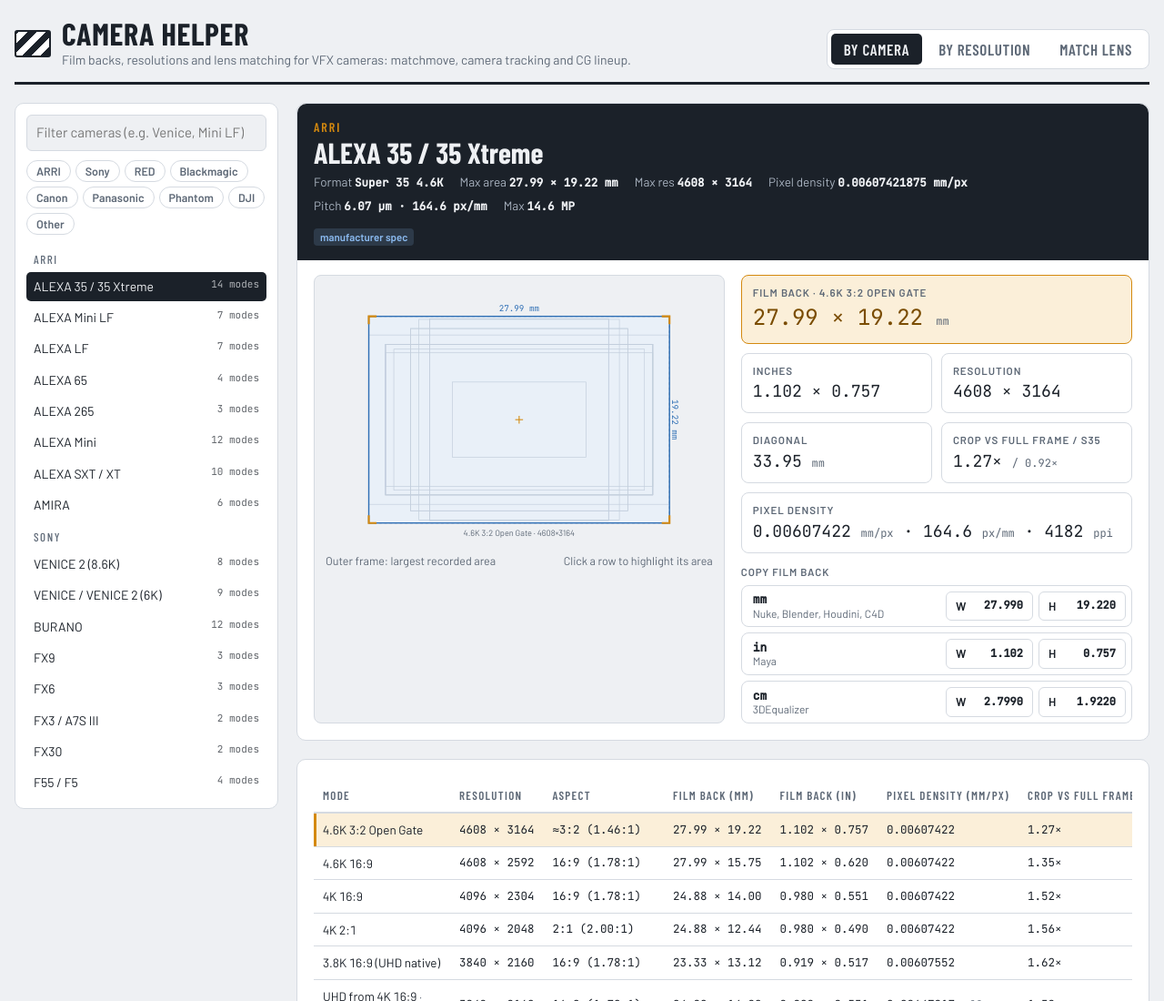
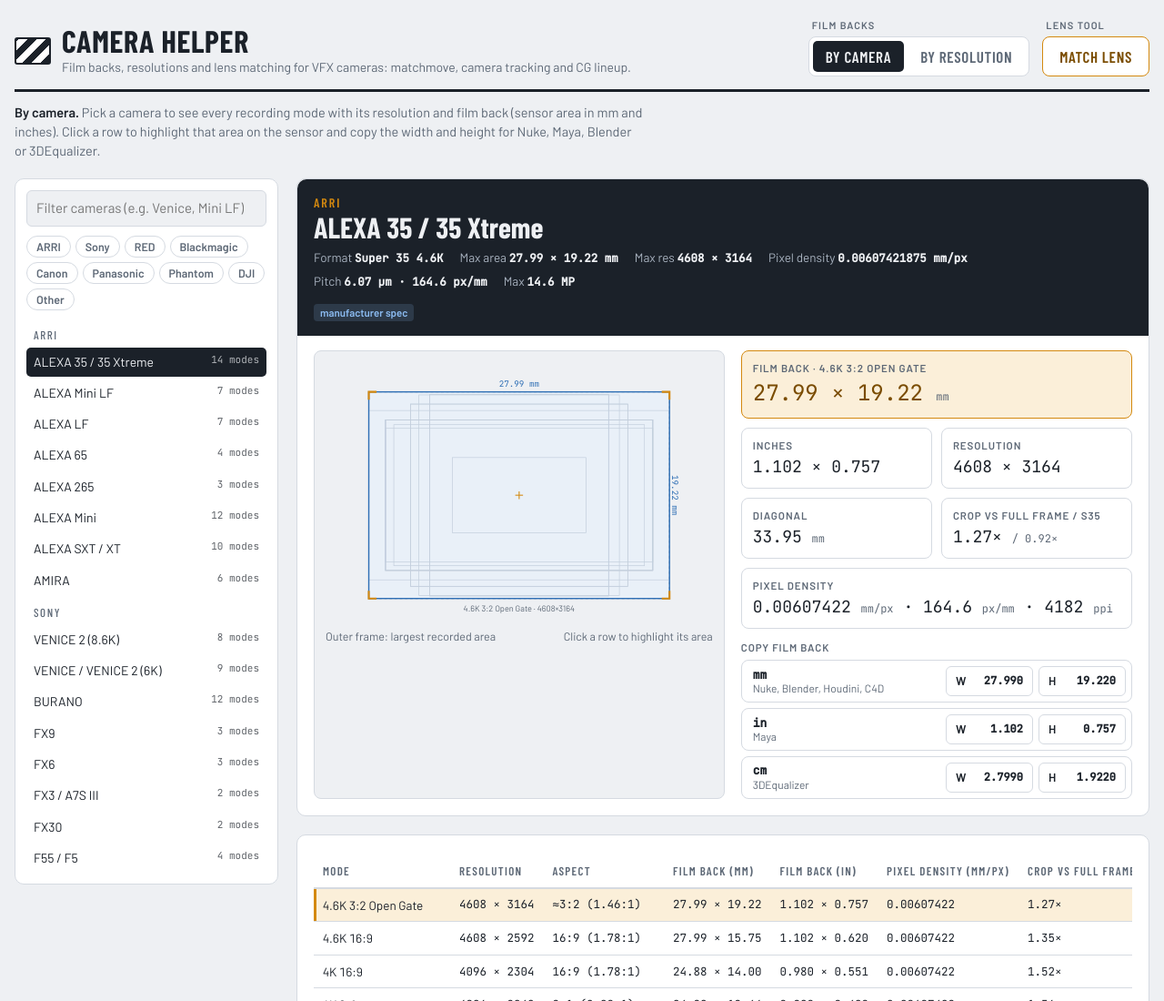
Before and after one commit to Baldagur/baldagur.github.io, a plain HTML site: page _source/camera-helper.html in a window 1280 px wide. Shown: the top 1100 px of the page at 91% size. Drawn offline with nearby package versions, Linux system fonts and the light colour scheme.

Commit message:
Update Camera Helper: grouped tabs with descriptions
Co-Authored-By: Claude Opus 5.5 <noreply@anthropic.com>
Claude-Session: https://claude.ai/code/session_01ST2xBm77eZ5qYVJ1nehNRo

```diff
--- a/_source/camera-helper.html
+++ b/_source/camera-helper.html
@@ -32,6 +32,14 @@ h1{font-family:var(--f-display);font-weight:700;font-size:34px;letter-spacing:.0
 .tabs{display:flex;gap:4px;background:var(--panel);border:1px solid var(--line);border-radius:8px;padding:4px}
 .tab{font-family:var(--f-display);font-size:17px;font-weight:600;letter-spacing:.04em;text-transform:uppercase;border:0;background:transparent;color:var(--muted);padding:7px 14px;border-radius:5px;cursor:pointer}
 .tab[aria-selected="true"]{background:var(--ink);color:var(--bg)}
+.tabdesc{margin:12px 0 0;color:var(--muted);font-size:14.5px;max-width:90ch;text-wrap:pretty}
+.tabdesc b{color:var(--ink);font-weight:600}
+.tabgroups{display:flex;flex-wrap:wrap;gap:14px;align-items:flex-end}
+.tabgroup{display:flex;flex-direction:column;gap:4px}
+.tglabel{font-size:11px;font-weight:600;letter-spacing:.1em;text-transform:uppercase;color:var(--muted);padding-left:4px}
+.tabs-tool{border-color:var(--accent)}
+.tabs-tool .tab{color:var(--accent-ink)}
+.tabs-tool .tab[aria-selected="true"]{background:var(--accent);color:var(--panel)}
 .tab:focus-visible,button:focus-visible,input:focus-visible,select:focus-visible{outline:2px solid var(--accent);outline-offset:2px}
 
 .grid{display:grid;grid-template-columns:290px minmax(0,1fr);gap:20px;margin-top:20px}
@@ -151,12 +159,23 @@ label.f{display:flex;flex-direction:column;gap:4px;font-size:12px;font-weight:60
         <p class="sub">Film backs, resolutions and lens matching for VFX cameras: matchmove, camera tracking and CG lineup.</p>
       </div>
     </div>
-    <div class="tabs" role="tablist">
-      <button class="tab" role="tab" id="tab-cam" aria-selected="true">By camera</button>
-      <button class="tab" role="tab" id="tab-res" aria-selected="false">By resolution</button>
-      <button class="tab" role="tab" id="tab-lens" aria-selected="false">Match lens</button>
-    </div>
+    <nav class="tabgroups" role="tablist" aria-label="Sections">
+      <div class="tabgroup">
+        <span class="tglabel">Film backs</span>
+        <div class="tabs">
+          <button class="tab" role="tab" id="tab-cam" aria-selected="true">By camera</button>
+          <button class="tab" role="tab" id="tab-res" aria-selected="false">By resolution</button>
+        </div>
+      </div>
+      <div class="tabgroup">
+        <span class="tglabel">Lens tool</span>
+        <div class="tabs tabs-tool">
+          <button class="tab" role="tab" id="tab-lens" aria-selected="false">Match lens</button>
+        </div>
+      </div>
+    </nav>
   </header>
+  <p class="tabdesc" id="tabdesc" aria-live="polite"></p>
 
   <section id="view-cam">
     <div class="grid">
@@ -825,7 +844,12 @@ function search(){
 $("results").addEventListener("click",e=>{const r=e.target.closest("tr[data-c]");if(!r)return;state.cam=+r.dataset.c;state.mode=+r.dataset.m;save();setTab("cam");renderList();renderCam()});
 
 // ---- tabs / util ----
-function setTab(t){["cam","res","lens"].forEach(k=>{$("tab-"+k).setAttribute("aria-selected",t===k);$("view-"+k).hidden=t!==k});if(t==="res")search();if(t==="lens")lensCalc();window.scrollTo({top:0})}
+const TABDESC={
+  cam:"<b>By camera.</b> Pick a camera to see every recording mode with its resolution and film back (sensor area in mm and inches). Click a row to highlight that area on the sensor and copy the width and height for Nuke, Maya, Blender or 3DEqualizer.",
+  res:"<b>By resolution.</b> Enter a plate size to find which cameras and modes record it. One number matches either side, W×H matches both, and the tolerance setting finds near matches. Click a result to open that camera.",
+  lens:"<b>Match lens.</b> Pick the reference camera, its mode and lens, then the second camera. You get the focal length that gives the same framing, the nearest prime, and diagrams of both fields of view. Turn on Unlink cameras to set both lenses yourself and compare."
+};
+function setTab(t){$("tabdesc").innerHTML=TABDESC[t];["cam","res","lens"].forEach(k=>{$("tab-"+k).setAttribute("aria-selected",t===k);$("view-"+k).hidden=t!==k});if(t==="res")search();if(t==="lens")lensCalc();window.scrollTo({top:0})}
 $("tab-cam").onclick=()=>setTab("cam");$("tab-res").onclick=()=>setTab("res");$("tab-lens").onclick=()=>setTab("lens");
 
 // ---- lens matching ----
@@ -945,7 +969,7 @@ function copy(text){
   try{navigator.clipboard.writeText(text).then(done,()=>fallback(text))}catch(e){fallback(text)}
   function fallback(v){const ta=document.createElement("textarea");ta.value=v;document.body.appendChild(ta);ta.select();try{document.execCommand("copy");done()}catch(e){toast("Select and copy: "+v)}ta.remove()}
 }
-renderChips();renderList();renderCam();
+renderChips();renderList();renderCam();$("tabdesc").innerHTML=TABDESC.cam;
 </script>
 
 </body></html>
```
Also changed, not shown: tools/camera-helper/index.html (+31 -7 lines), img/camera-helper.png.
